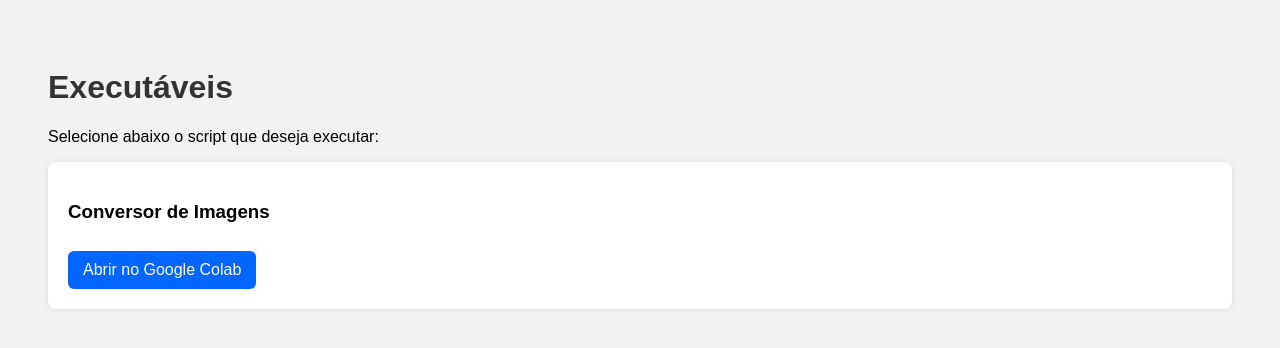
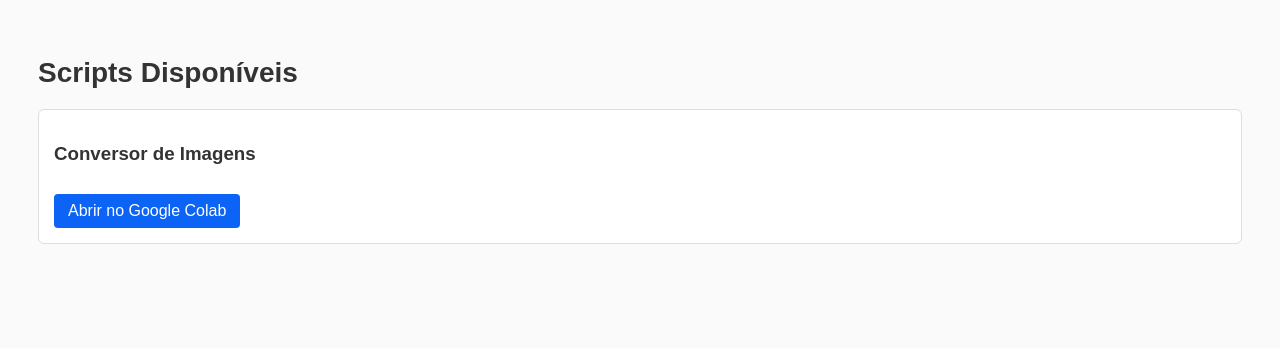
Before and after one commit to xicretin/Executaveis, a plain HTML site: page index.html in a window 1280 px wide. Drawn offline with Linux system fonts and the light colour scheme.

Commit message:
Update HTML structure and styling for index.html

```diff
--- a/index.html
+++ b/index.html
@@ -1,40 +1,39 @@
 <!DOCTYPE html>
 <html>
 <head>
-  <meta charset="UTF-8" />
-  <title>Executáveis - Meus Scripts</title>
+  <meta charset="UTF-8">
+  <title>Meus Scripts - Colab</title>
   <style>
-    body { font-family: Arial, sans-serif; background: #f2f2f2; padding: 40px; }
-    h1 { color: #333; }
+    body { font-family: Arial; padding: 30px; background: #fafafa; color:#333; }
+    h1 { font-size: 28px; margin-bottom: 20px; }
     .card {
       background: white;
-      padding: 20px;
-      margin: 12px 0;
-      border-radius: 8px;
-      box-shadow: 0 0 6px rgba(0,0,0,.1);
+      padding: 15px;
+      border-radius: 6px;
+      margin-bottom: 15px;
+      border: 1px solid #ddd;
     }
     a {
-      background: #0066ff;
+      display: inline-block;
+      padding: 8px 14px;
+      background: #0b64f5;
       color: white;
-      padding: 10px 15px;
       text-decoration: none;
-      border-radius: 6px;
-      display: inline-block;
+      border-radius: 4px;
       margin-top: 10px;
     }
   </style>
 </head>
 <body>
 
-  <h1>Executáveis</h1>
-  <p>Selecione abaixo o script que deseja executar:</p>
+<h1>Scripts Disponíveis</h1>
 
-  <div class="card">
-    <h3>Conversor de Imagens</h3>
-    <a href="https://colab.research.google.com/github/xicretion/Executaveis/blob/main/conversor-copy.ipynb" target="_blank">
-      Abrir no Google Colab
-    </a>
-  </div>
+<div class="card">
+  <h3>Conversor de Imagens</h3>
+  <a href="https://colab.research.google.com/github/xicretin/Executaveis/blob/main/conversor-copy.ipynb" target="_blank">
+    Abrir no Google Colab
+  </a>
+</div>
 
 </body>
 </html>
```
